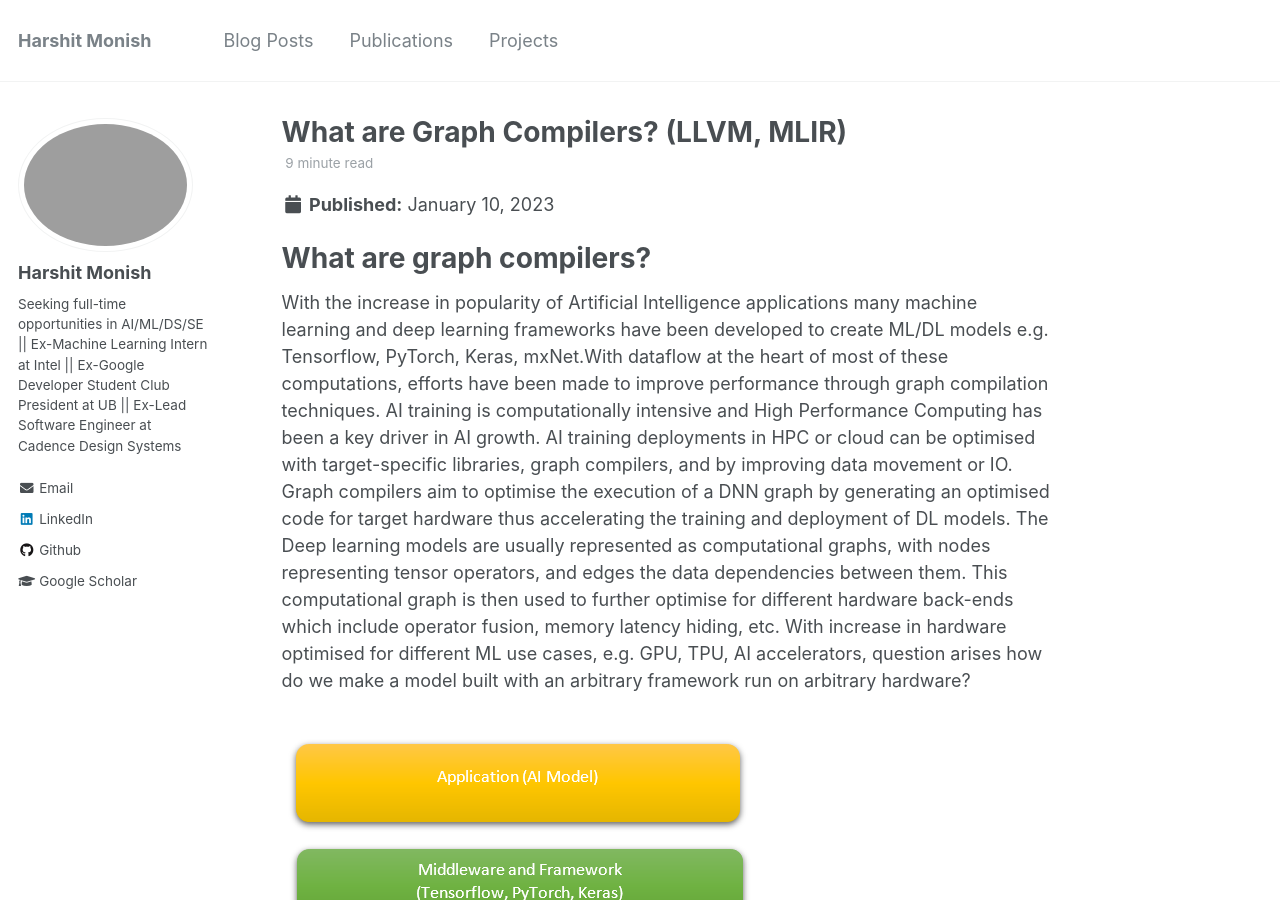
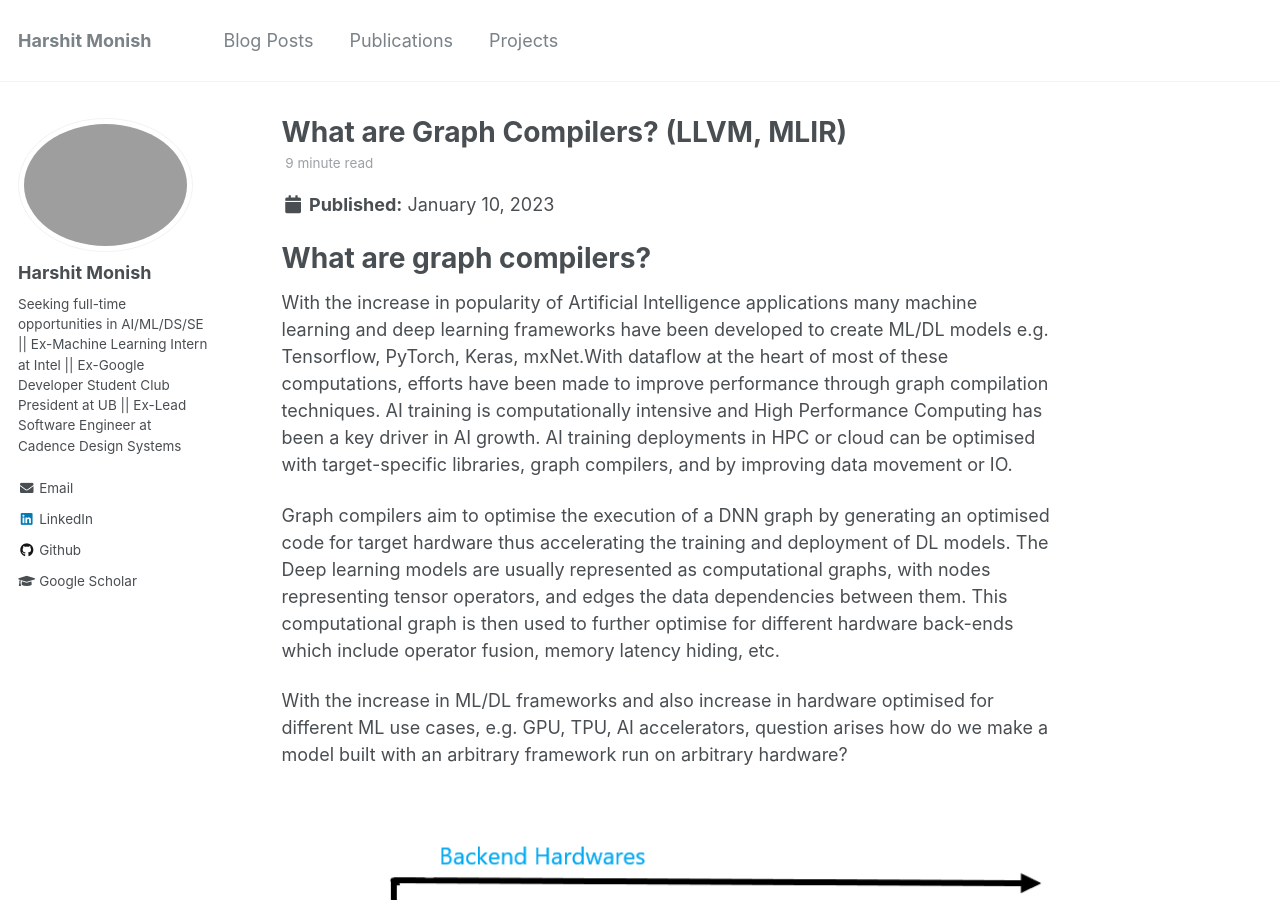
Before and after one commit to harshitmonish/harshitmonish.github.io, a Jekyll site: the page built from _posts/2199-01-01-future-post.md, in a window 1280 px wide and 900 px high. Built offline with Jekyll 4.4.1, drawn with Linux system fonts in a browser that asks for light colours.

Commit message:
adding graph compiler blog

```diff
--- a/_posts/2199-01-01-future-post.md
+++ b/_posts/2199-01-01-future-post.md
@@ -13,9 +13,13 @@
 What are graph compilers?
 ===
 With the increase in popularity of Artificial Intelligence applications many machine learning and deep learning frameworks have been developed to create ML/DL models e.g. Tensorflow, PyTorch, Keras, mxNet.With dataflow at the heart of most of these computations, efforts have been made to improve performance through graph compilation techniques.
-AI training is computationally intensive and High Performance Computing has been a key driver in AI growth. AI training deployments in HPC or cloud can be optimised with target-specific libraries, graph compilers, and by improving data movement or IO. Graph compilers aim to optimise the execution of a DNN graph by generating an optimised code for target hardware thus accelerating the training and deployment of DL models.
-The Deep learning models are usually represented as computational graphs, with nodes representing tensor operators, and edges the data dependencies between them. This computational graph is then used to further optimise for different hardware back-ends which include operator fusion, memory latency hiding, etc. With increase in hardware optimised for different ML use cases, e.g. GPU, TPU, AI accelerators, question arises how do we make a model built with an arbitrary framework run on arbitrary hardware?
-<br/><img src='/images/Blog-1.PNG'>
+AI training is computationally intensive and High Performance Computing has been a key driver in AI growth. AI training deployments in HPC or cloud can be optimised with target-specific libraries, graph compilers, and by improving data movement or IO.
+
+Graph compilers aim to optimise the execution of a DNN graph by generating an optimised code for target hardware thus accelerating the training and deployment of DL models.
+The Deep learning models are usually represented as computational graphs, with nodes representing tensor operators, and edges the data dependencies between them. This computational graph is then used to further optimise for different hardware back-ends which include operator fusion, memory latency hiding, etc.
+
+With the increase in ML/DL frameworks and also increase in hardware optimised for different ML use cases, e.g. GPU, TPU, AI accelerators, question arises how do we make a model built with an arbitrary framework run on arbitrary hardware?
+<br/><img src='/images/graph_compiler_1.png'>
 
 * The first layer is called the application layer where we execute our AI application software.
 * The second layer is called the middleware and framework layer which comprise AI and ML frameworks e.g. Tensorflow, PyTorch, Keras, etc.
```
